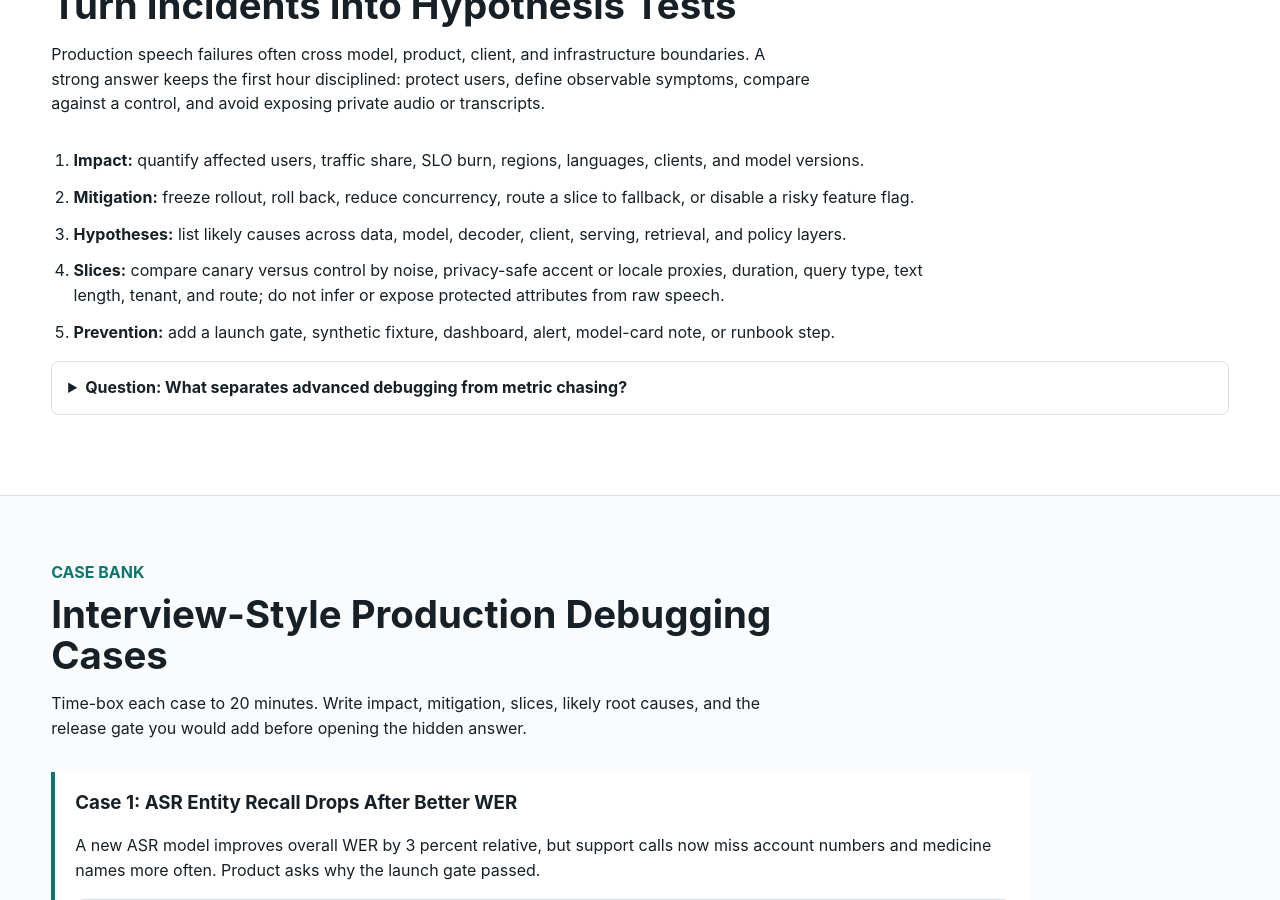
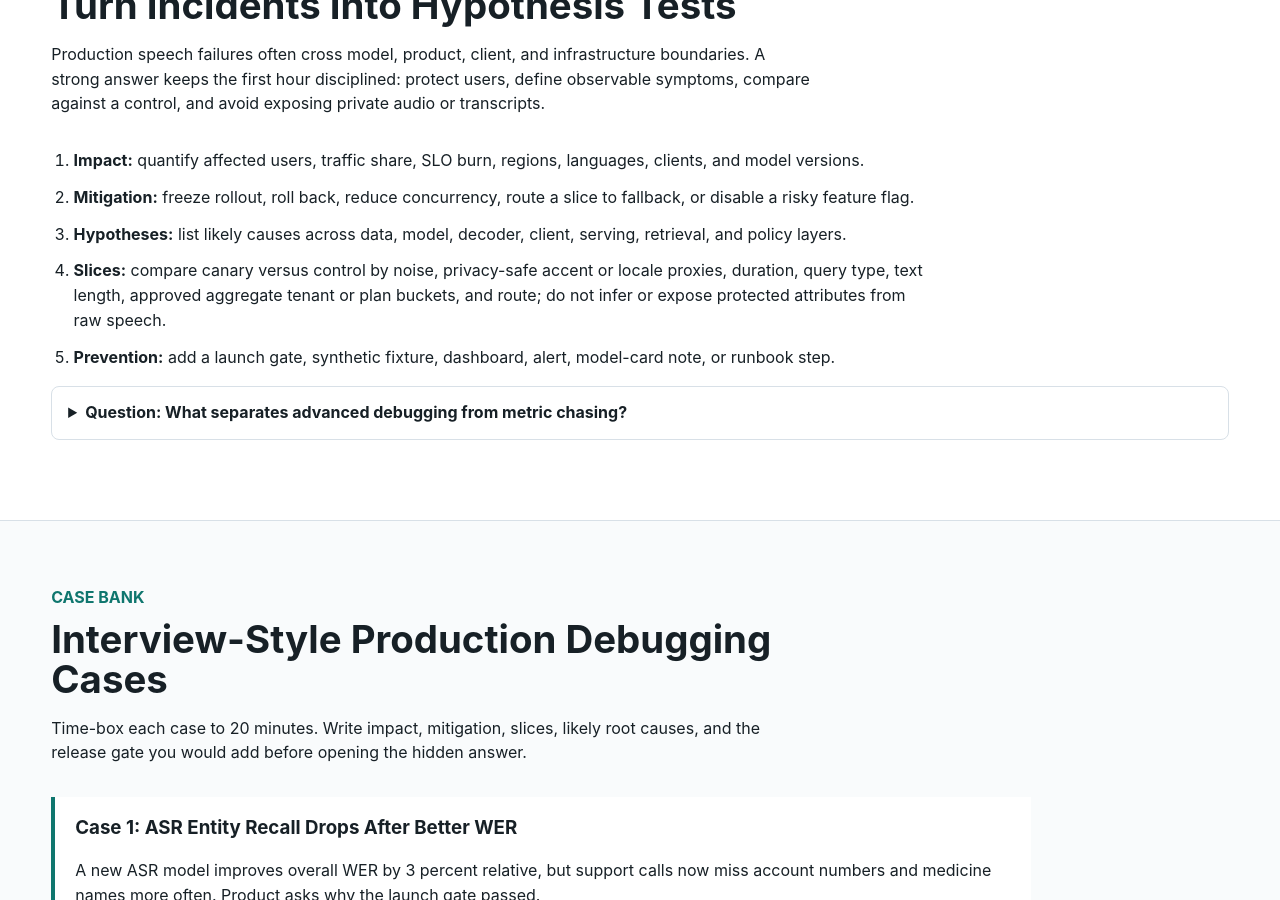
Before and after one commit to kennethli319/kennethli319.github.io, a Jekyll site: the page audio-text-ml-course/lessons/speech-ai-debugging-casebook.html, which Jekyll copies as it is, in a window 1280 px wide and 900 px high, scrolled down 599 px. Built offline with Jekyll 4.4.1, drawn with Linux system fonts in a browser that asks for light colours.

Commit message:
Update speech debugging casebook

```diff
--- a/audio-text-ml-course/lessons/speech-ai-debugging-casebook.html
+++ b/audio-text-ml-course/lessons/speech-ai-debugging-casebook.html
@@ -40,7 +40,7 @@
         <li><strong>Impact:</strong> quantify affected users, traffic share, SLO burn, regions, languages, clients, and model versions.</li>
         <li><strong>Mitigation:</strong> freeze rollout, roll back, reduce concurrency, route a slice to fallback, or disable a risky feature flag.</li>
         <li><strong>Hypotheses:</strong> list likely causes across data, model, decoder, client, serving, retrieval, and policy layers.</li>
-        <li><strong>Slices:</strong> compare canary versus control by noise, privacy-safe accent or locale proxies, duration, query type, text length, tenant, and route; do not infer or expose protected attributes from raw speech.</li>
+        <li><strong>Slices:</strong> compare canary versus control by noise, privacy-safe accent or locale proxies, duration, query type, text length, approved aggregate tenant or plan buckets, and route; do not infer or expose protected attributes from raw speech.</li>
         <li><strong>Prevention:</strong> add a launch gate, synthetic fixture, dashboard, alert, model-card note, or runbook step.</li>
       </ol>
       <details class="qa">
@@ -134,8 +134,9 @@
           <summary>Hidden answer: mitigation and prevention</summary>
           <p>
             Roll back or route sensitive traffic to the higher-precision model.
-            Slice by prompt-injection class, ASR-noise level, language, tool
-            type, threshold bucket, and false-negative examples from synthetic
+            Slice by prompt-injection class, ASR-noise level, approved
+            locale/language eval buckets, tool type, threshold bucket, and
+            false-negative examples from synthetic or consented redacted
             fixtures. Quantization must be evaluated on safety recall and
             calibration, not only average task accuracy or cost.
           </p>
@@ -308,7 +309,7 @@ def choose_rollback_target(versions, slice_name, gates):
           <summary>Hidden answer: dashboard outline</summary>
           <p>
             Include traffic, error rate, queue age, first partial transcript,
-            final transcript latency, WER/entity slices, retrieval recall,
+            final transcript latency, approved aggregate WER/entity slices, retrieval recall,
             groundedness, first audio byte, chunk underruns, barge-in success,
             cost per minute, GPU utilization, and canary versus control
             comparisons. Alerts should map to actions: page, freeze rollout,
```
